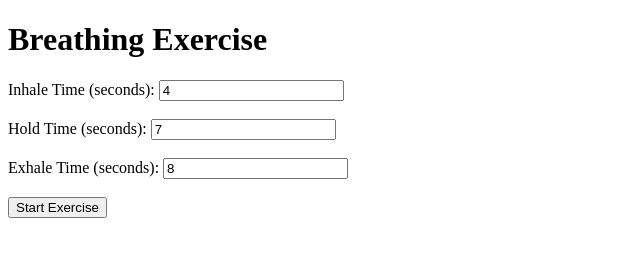
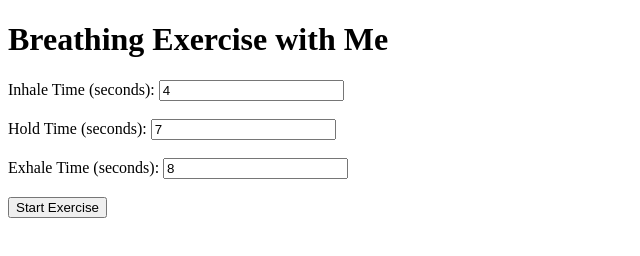
Before and after one commit to AniketThakre/breathing-exercise, a plain HTML site: page index.html in a window 1280 px wide. Shown: the whole page, without its empty margins (0-640 px from the left). Drawn offline with Linux system fonts and the light colour scheme.

Commit message:
Slight chnage to test the deployment

```diff
--- a/index.html
+++ b/index.html
@@ -6,7 +6,7 @@
     <title>Breathing Exercise</title>
 </head>
 <body>
-    <h1>Breathing Exercise</h1>
+    <h1>Breathing Exercise with Me</h1>
 
     <label for="inhale">Inhale Time (seconds):</label>
     <input type="number" id="inhale" min="1" value="4"><br><br>
```
